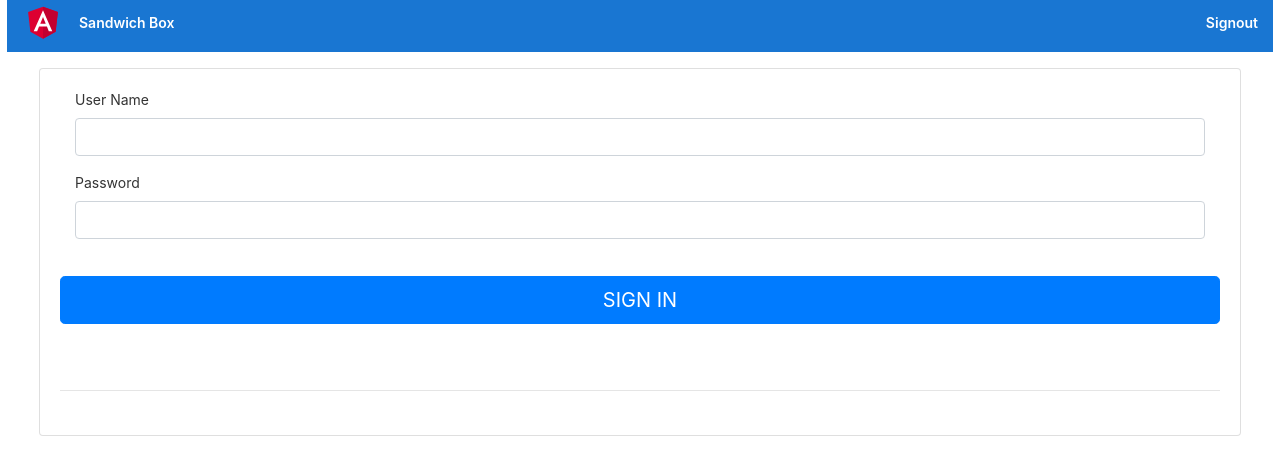
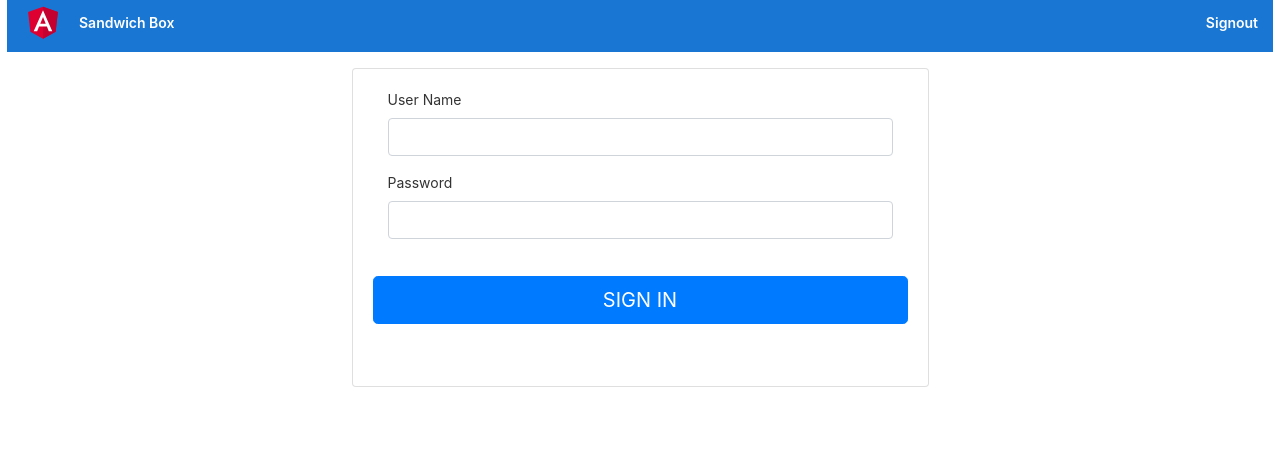
Before and after one commit to PristonLewis/sandwichapp, an Angular app in the folder sandwich/: page / in a window 1280 px wide. Shown: the top 474 px of the page. Built offline with nearby package versions, Linux system fonts and the light colour scheme; no server answers.

Commit message:
Login page

```diff
--- a/sandwich/src/app/auth/login/login.component.html
+++ b/sandwich/src/app/auth/login/login.component.html
@@ -1,5 +1,5 @@
+<div style="width: 50%;margin:0 auto">
     <div class="card m-4 logindet">
-
         <div class="card-body">
             <form [formGroup]="loginForm" (ngSubmit)="onSubmit()">
                 <div class="form-group col">
@@ -29,8 +29,9 @@
                 <br>
                 <br>
                 <p class="error" *ngIf="errFlag">Invalid Username/Password</p>
-            <hr class="my-4">
+
 
             </form>
         </div>
     </div>
+</div>
```
Lines whose indentation alone changed are shown as unchanged.
